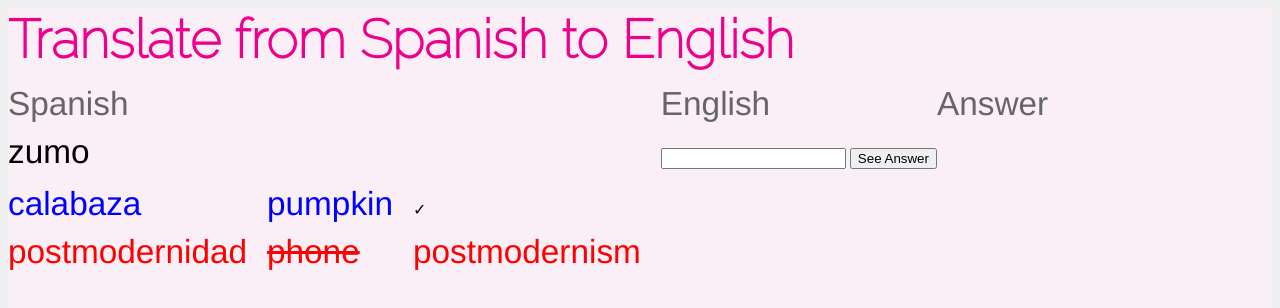
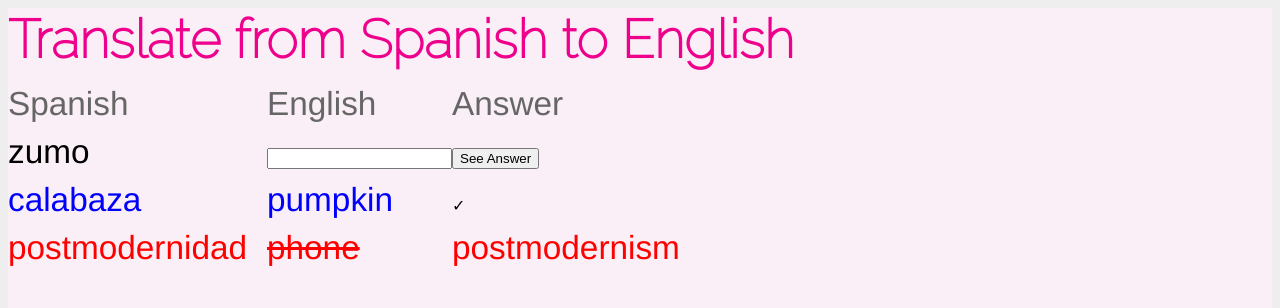
Before and after one commit to larisa/UIDesignStuff, a plain HTML site: page ps1-translate_game/contents/translate_game.html in a window 1280 px wide. Drawn offline with Linux system fonts and the light colour scheme.

Commit message:
adjusted alignment

```diff
--- a/ps1-translate_game/contents/translate_game.css
+++ b/ps1-translate_game/contents/translate_game.css
@@ -27,12 +27,16 @@ body {
 		display: table-row;
 }
 
-#fromLangLabel, #toLangLabel, #ansLabel{
+#headingRow div{
 		display: table-cell;
 }
 
 #activeRow{
 		display: table-row;
+}
+
+#activeRow div{
+		display: table-cell;
 }
 
 
@@ -41,20 +45,12 @@ body {
 		display: table-cell;
 }
 
-#entriesLog{
-		display: table;
-}
 
 .correctRow{
 		display: table-row;
 }
 
-
-.correctLangFrom, .correctLangTo, .correctCheck{
-		display: table-cell;
-}
-
-#a, #b, #f{
+.correctRow div{
 		display: table-cell;
 }
 
@@ -64,13 +60,10 @@ body {
 }
 
 
-.wrongLangFrom, .wrongLangTo, .actualTo{
+.wrongRow div{
 		display: table-cell;
 }
 
-#c, #d, #e{
-		display: table-cell;
-}
 
 
 .ColumnHeading{
--- a/ps1-translate_game/contents/translate_game.html
+++ b/ps1-translate_game/contents/translate_game.html
@@ -26,32 +26,35 @@
 <div id="title">Translate from <span class="fromLang">Spanish</span> to <span
 class="toLang">English</span></div>
 
+		<form id="userGuess">
 <div id="content">
 		<div id="headingRow">
 			<div id="fromLangLabel" class="ColumnHeading fromLang">[ERROR_FROM]</div>
 			<div id="toLangLabel" class="ColumnHeading toLang">[ERROR_TO]</div>
 			<div id="ansLabel" class="ColumnHeading">Answer</div>
 		</div>
+
 		<div id="activeRow">
-			<div id="fromLangPrompt" class="PromptWord">[ERROR_PROMPT]</div>
-				<form id="userGuess" >
-					<input type="text" name="userInput" />
-					<input type="submit" value="See Answer" />
-				</form>
-		</div>
-		<div id="entriesLog">
-			<div class="correctRow">
-				<div id="a" class="correctLangFrom">calabaza</div>
-				<div id="b" class="correctLangTo">pumpkin</div>
-				<div id="f" class="correctCheck">&#10003;</div>
-			</div>
-			<div class="wrongRow">
-				<div id="c" class="wrongLangFrom">postmodernidad</div>
-				<div id="d" class="wrongLangTo">phone</div>
-				<div id="e" class="actualTo">postmodernism</div>
-			</div>
+				<div id="fromLangPrompt" class="PromptWord">[ERROR_PROMPT]</div>
+				<div id="textField" class="inputTextField"><input type="text" name="userInput" /></div>
+				<div id="button" class="answerButton"><input type="submit" value="See Answer" /></div>
 		</div>
 
+
+			<div class="row correctRow">
+				<div class="correctLangFrom">calabaza</div>
+				<div class="correctLangTo">pumpkin</div>
+				<div class="correctCheck">&#10003;</div>
+			</div>
+			<div class="row wrongRow">
+				<div class="wrongLangFrom">postmodernidad</div>
+				<div class="wrongLangTo">phone</div>
+				<div class="actualTo">postmodernism</div>
+			</div>
+
+
 </div>
+			</form>
+
   </body>
 </html>
--- a/ps1-translate_game/contents/translate_game.js
+++ b/ps1-translate_game/contents/translate_game.js
@@ -48,7 +48,8 @@ function prepareNextWord(prompt, guess, answer){
 											 text: answer})));
 				out.append(($("<div/>",
 											{"class": "correctCheck"}).html("&#10003;")));
-				$('#entriesLog').prepend(out);
+				out.insertBefore($('.row')[0]);
+
 				return true;
 		}
 		console.log("WRONG");
@@ -63,7 +64,7 @@ function prepareNextWord(prompt, guess, answer){
 								{"class": "actualTo",
 								 text: answer})));
 
-		$('#entriesLog').prepend(out);
+		out.insertBefore($('.row')[0]);
 		return false;
 }
 
```
